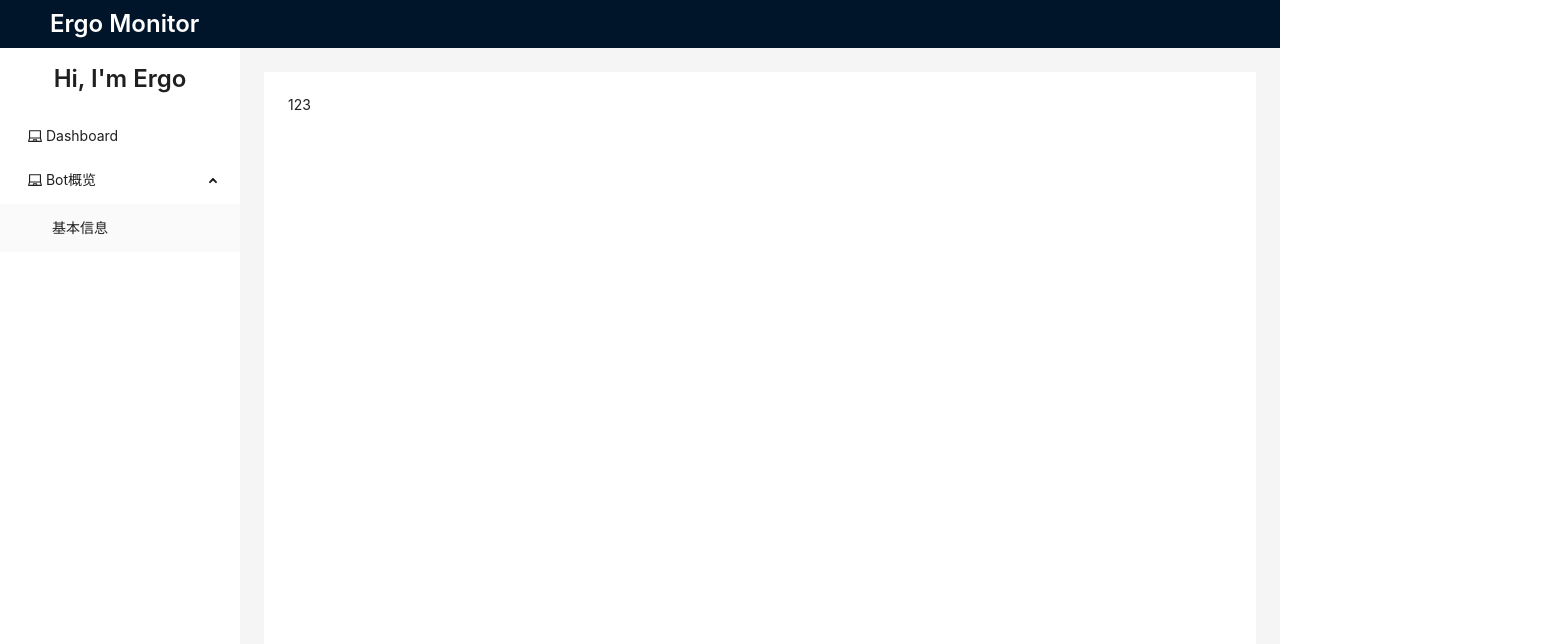
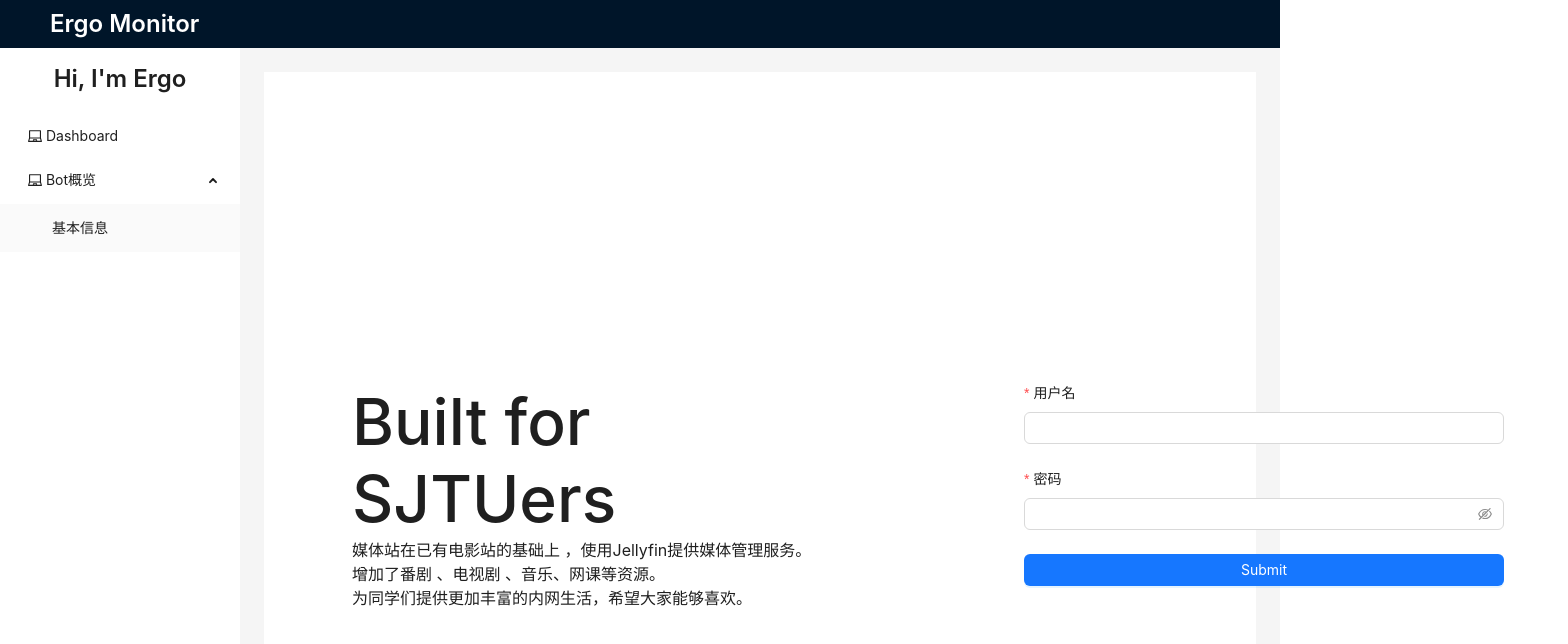
Before and after one commit to Shimada666/template-vue3, a Vue app: page /login in a window 1280 px wide. Shown: the top 644 px of the page, 1568 px wide, since content can reach past the window. Built offline with nearby package versions, Linux system fonts and the light colour scheme.

Commit message:
feat: 更新 login 页

```diff
--- a/src/views/Login.vue
+++ b/src/views/Login.vue
@@ -1,139 +1,127 @@
+<script lang="ts" setup>
+import { reactive } from 'vue'
+import { useRouter } from 'vue-router'
+import { AdminApi } from '@/api/admin'
+
+function onFinish(values: any) {
+  console.log('Success:', values)
+}
+
+function onFinishFailed(errorInfo: any) {
+  console.log('Failed:', errorInfo)
+}
+
+const router = useRouter()
+const formState = reactive({
+  username: '',
+  password: '',
+})
+
+async function login() {
+  const res = await AdminApi.login(formState)
+  await router.replace('/')
+}
+</script>
+
 <template>
-  <div>123</div>
+  <div class="register">
+    <a-row style="width: 90%; margin: 0 auto; display: flex; align-items: center; flex-wrap: wrap;">
+      <a-col
+        class="slogan"
+        :xs="24"
+        :sm="14"
+      >
+        <div>
+          Built for<br>
+          SJTUers
+        </div>
+        <div class="help">
+          媒体站在已有电影站的基础上 ，使用Jellyfin提供媒体管理服务。<br>
+          增加了番剧 、电视剧 、音乐、网课等资源。<br>
+          为同学们提供更加丰富的内网生活，希望大家能够喜欢。
+        </div>
+      </a-col>
+      <a-col
+        :xs="24"
+        :sm="10"
+      >
+        <a-form
+          :model="formState"
+          name="basic"
+          autocomplete="off"
+          layout="vertical"
+          @finish="onFinish"
+          @finish-failed="onFinishFailed"
+        >
+          <a-form-item
+            label="用户名"
+            name="username"
+            :rules="[{ required: true, message: '请输入用户名!' }]"
+          >
+            <a-input v-model:value="formState.username" />
+          </a-form-item>
+
+          <a-form-item
+            label="密码"
+            name="password"
+            :rules="[{ required: true, message: '请输入密码!' }]"
+          >
+            <a-input-password v-model:value="formState.password" />
+          </a-form-item>
+
+          <a-form-item>
+            <a-button type="primary" html-type="submit" class="w-full">
+              Submit
+            </a-button>
+          </a-form-item>
+        </a-form>
+      </a-col>
+    </a-row>
+  </div>
 </template>
 
-<!-- <template> -->
-<!--  <div class="register"> -->
-<!--    <el-row style="width: 90%; margin: 0 auto; display: flex; align-items: center; flex-wrap: wrap;"> -->
-<!--      <el-col -->
-<!--        class="slogan" -->
-<!--        :xs="24" -->
-<!--        :sm="14"> -->
-<!--        <div> -->
-<!--          Built for<br> -->
-<!--          SJTUers -->
-<!--        </div> -->
-<!--        &lt;!&ndash;<div class="help">&ndash;&gt; -->
-<!--        &lt;!&ndash;  媒体站在已有电影站的基础上 ，使用Jellyfin提供媒体管理服务。<br>&ndash;&gt; -->
-<!--        &lt;!&ndash;  增加了番剧 、电视剧 、音乐、网课等资源。<br>&ndash;&gt; -->
-<!--        &lt;!&ndash;  为同学们提供更加丰富的内网生活，希望大家能够喜欢。&ndash;&gt; -->
-<!--        &lt;!&ndash;</div>&ndash;&gt; -->
-<!--      </el-col> -->
-<!--      <el-col -->
-<!--        :xs="24" -->
-<!--        :sm="10"> -->
-<!--        <el-form -->
-<!--          ref="ruleForm" -->
-<!--          class="register-form" -->
-<!--          label-position="top" -->
-<!--          label-width="80px" -->
-<!--          :model="formModel"> -->
-<!--          <el-form-item -->
-<!--            label="用户名" -->
-<!--            prop="username" -->
-<!--            :rules="[ -->
-<!--              { required: true, message: '请输入用户名', trigger: 'blur' }, -->
-<!--            ]"> -->
-<!--            <el-input v-model="formModel.username" /> -->
-<!--          </el-form-item> -->
-<!--          <el-form-item -->
-<!--            prop="password" -->
-<!--            label="密码" -->
-<!--            :rules="[ -->
-<!--              { required: true, message: '请输入密码', trigger: 'blur' }, -->
-<!--            ]"> -->
-<!--            <el-input v-model="formModel.password" type="password" /> -->
-<!--          </el-form-item> -->
-<!--          <el-form-item> -->
-<!--            <el-button -->
-<!--              style="display: block; width: 100%;" -->
-<!--              type="primary" -->
-<!--              @click="onSubmit"> -->
-<!--              登录 -->
-<!--            </el-button> -->
-<!--          </el-form-item> -->
-<!--        </el-form> -->
-<!--      </el-col> -->
-<!--    </el-row> -->
-<!--  </div> -->
-<!-- </template> -->
+ <style lang="scss" scoped>
+ @media (max-width: 768px) {
+  .slogan {
+    margin: 20px 0;
+    font-size: 48px;
+    font-weight: 500;
+    text-align: center;
+    .help {
+      margin-top: 20px;
+    }
+  }
+ }
 
-<!-- <script lang="ts"> -->
-<!-- import { AdminApi } from '@/api/admin' -->
-<!-- import { defineComponent, reactive, ref } from 'vue' -->
-<!-- import { useRouter } from 'vue-router' -->
-
-<!-- export default defineComponent({ -->
-<!--  name: 'Login', -->
-<!--  setup (props, context) { -->
-<!--    const router = useRouter() -->
-<!--    const formModel = reactive({ -->
-<!--      username: '', -->
-<!--      password: '' -->
-<!--    }) -->
-<!--    const ruleForm = ref() -->
-<!--    const login = async () => { -->
-<!--      const res = await AdminApi.login(formModel) -->
-<!--      await router.replace('/') -->
-<!--    } -->
-<!--    const onSubmit = async () => { -->
-<!--      await ruleForm.value.validate(async res => { -->
-<!--        if (res) { -->
-<!--          await Login() -->
-<!--        } -->
-<!--      }) -->
-<!--    } -->
-
-<!--    return { -->
-<!--      formModel, -->
-<!--      ruleForm, -->
-<!--      onSubmit -->
-<!--    } -->
-<!--  } -->
-<!-- }) -->
-<!-- </script> -->
-<!-- <style lang="scss" scoped> -->
-<!-- @media (max-width: 768px) { -->
-<!--  .slogan { -->
-<!--    margin: 20px 0; -->
-<!--    font-size: 48px; -->
-<!--    font-weight: 500; -->
-<!--    text-align: center; -->
-<!--    .help { -->
-<!--      margin-top: 20px; -->
-<!--    } -->
-<!--  } -->
-<!-- } -->
-
-<!-- @media (min-width: 768px) { -->
-<!--  .register { -->
-<!--    justify-content: center; -->
-<!--    display: flex; -->
-<!--    align-items: center; -->
-<!--    flex: 1; -->
-<!--  } -->
-<!--  .slogan { -->
-<!--    font-size: 64px; -->
-<!--    font-weight: 500; -->
-<!--  } -->
-<!-- } -->
-<!-- .register { -->
-<!--  width: 100vw; -->
-<!--  height: 100vh; -->
-<!--  .slogan { -->
-<!--    .help { -->
-<!--      text-align: left; -->
-<!--      font-size: 16px; -->
-<!--      font-weight: 400; -->
-<!--    } -->
-<!--  } -->
-<!--  .register-form { -->
-<!--    border-radius: 5px; -->
-<!--    padding: 20px; -->
-<!--    .label { -->
-<!--      height: 30px; -->
-<!--      line-height: 30px; -->
-<!--    } -->
-<!--  } -->
-<!-- } -->
-<!-- </style> -->
+ @media (min-width: 768px) {
+  .register {
+    justify-content: center;
+    display: flex;
+    align-items: center;
+    flex: 1;
+  }
+  .slogan {
+    font-size: 64px;
+    font-weight: 500;
+  }
+ }
+ .register {
+  width: 100vw;
+  height: 100vh;
+  .slogan {
+    .help {
+      text-align: left;
+      font-size: 16px;
+      font-weight: 400;
+    }
+  }
+  .register-form {
+    border-radius: 5px;
+    padding: 20px;
+    .label {
+      height: 30px;
+      line-height: 30px;
+    }
+  }
+ }
+ </style>
```
